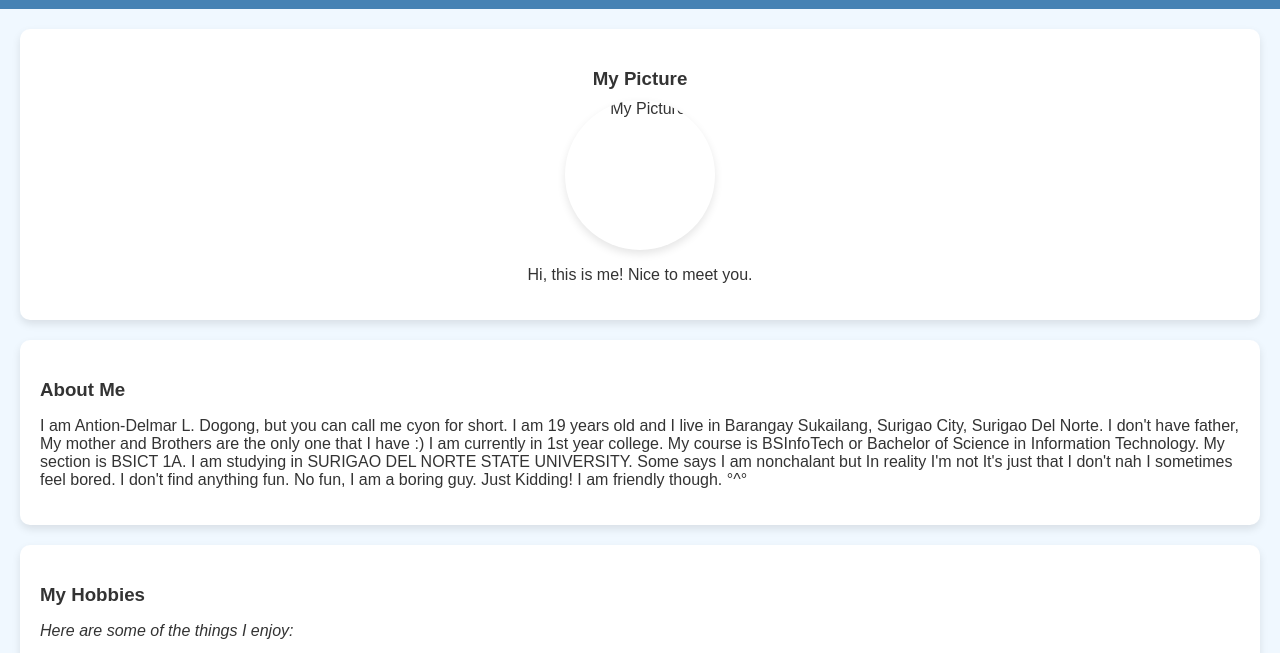
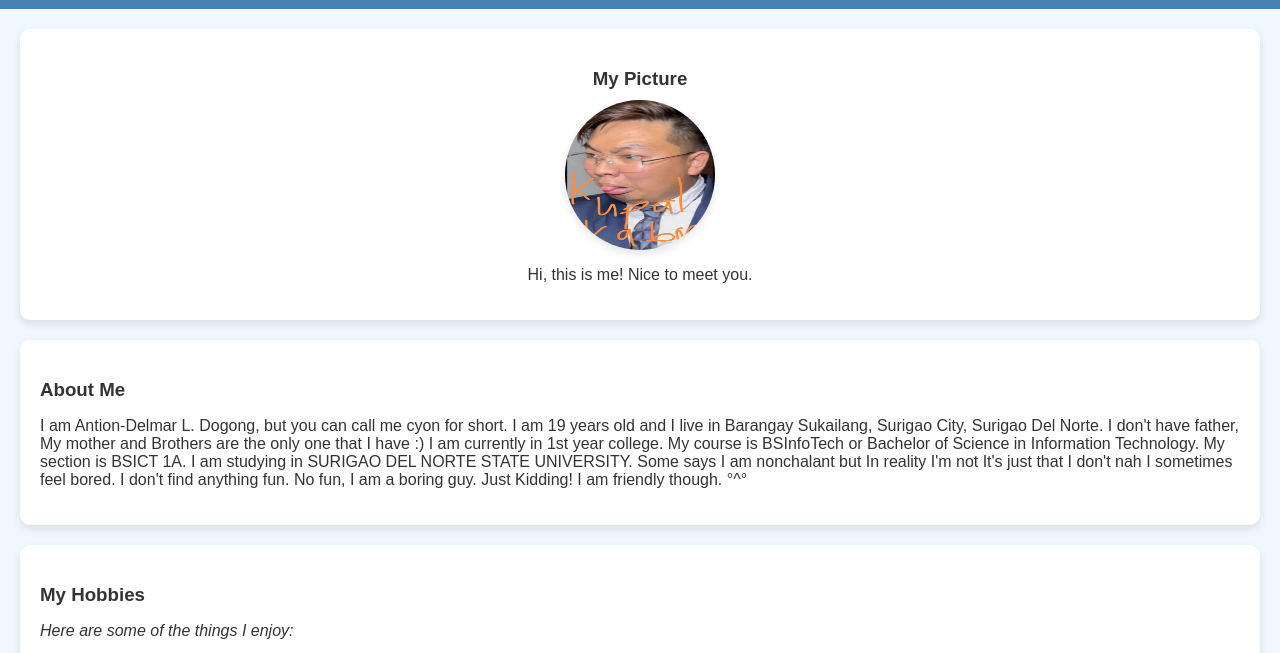
Before and after one commit to cyon19/kupal, a plain HTML site: page index.html in a window 1280 px wide. Shown: the part 99-752 px from the top of the page. Drawn offline with Linux system fonts and the light colour scheme.

Commit message:
Update index.html

```diff
--- a/index.html
+++ b/index.html
@@ -65,7 +65,7 @@
 
     <section class="center">
       <h3>My Picture</h3>
-      <img src="../image/malupiton1.jpg" alt="My Picture" class="profile-pic">
+      <img src="malupiton1.jpg" alt="My Picture" class="profile-pic">
       <p>Hi, this is me! Nice to meet you.</p>
     </section>
 
```
